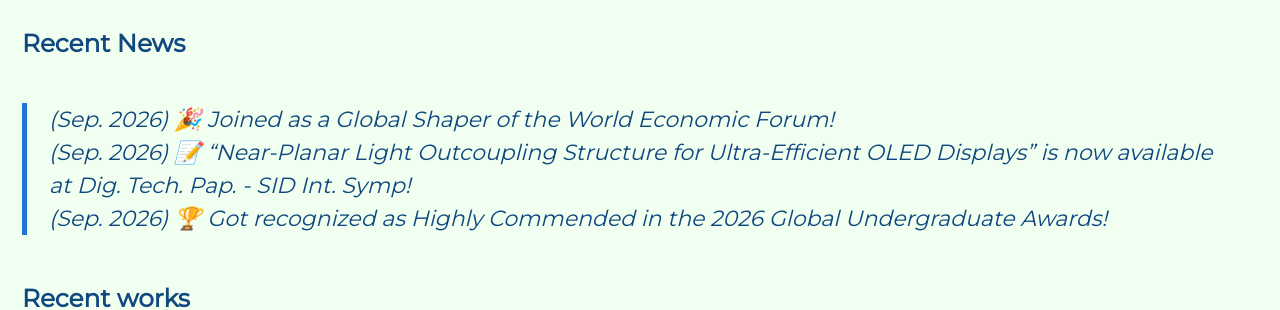
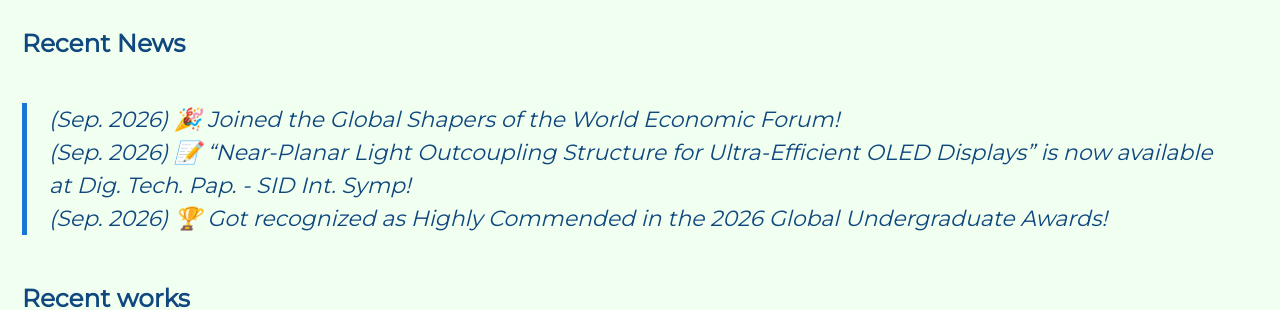
Before and after one commit to mj3259/mj3259.github.io, a Jekyll site: the page built from index.md, in a window 1280 px wide. Shown: the part 441-751 px from the top of the page. Built offline with Jekyll 4.4.1, drawn with Linux system fonts in a browser that asks for light colours; cached includes are drawn as plain includes.

Commit message:
Update index.md

```diff
--- a/index.md
+++ b/index.md
@@ -58,7 +58,7 @@
 -->
 
 ### Recent News
-> (Sep. 2026) 🎉 Joined as a Global Shaper of the World Economic Forum!
+> (Sep. 2026) 🎉 Joined the Global Shapers of the World Economic Forum!
 > (Sep. 2026) 📝 "Near-Planar Light Outcoupling Structure for Ultra-Efficient OLED Displays" is now available at *Dig. Tech. Pap. - SID Int. Symp*!
 > (Sep. 2026) 🏆 Got recognized as Highly Commended in the 2026 Global Undergraduate Awards!
 
```
